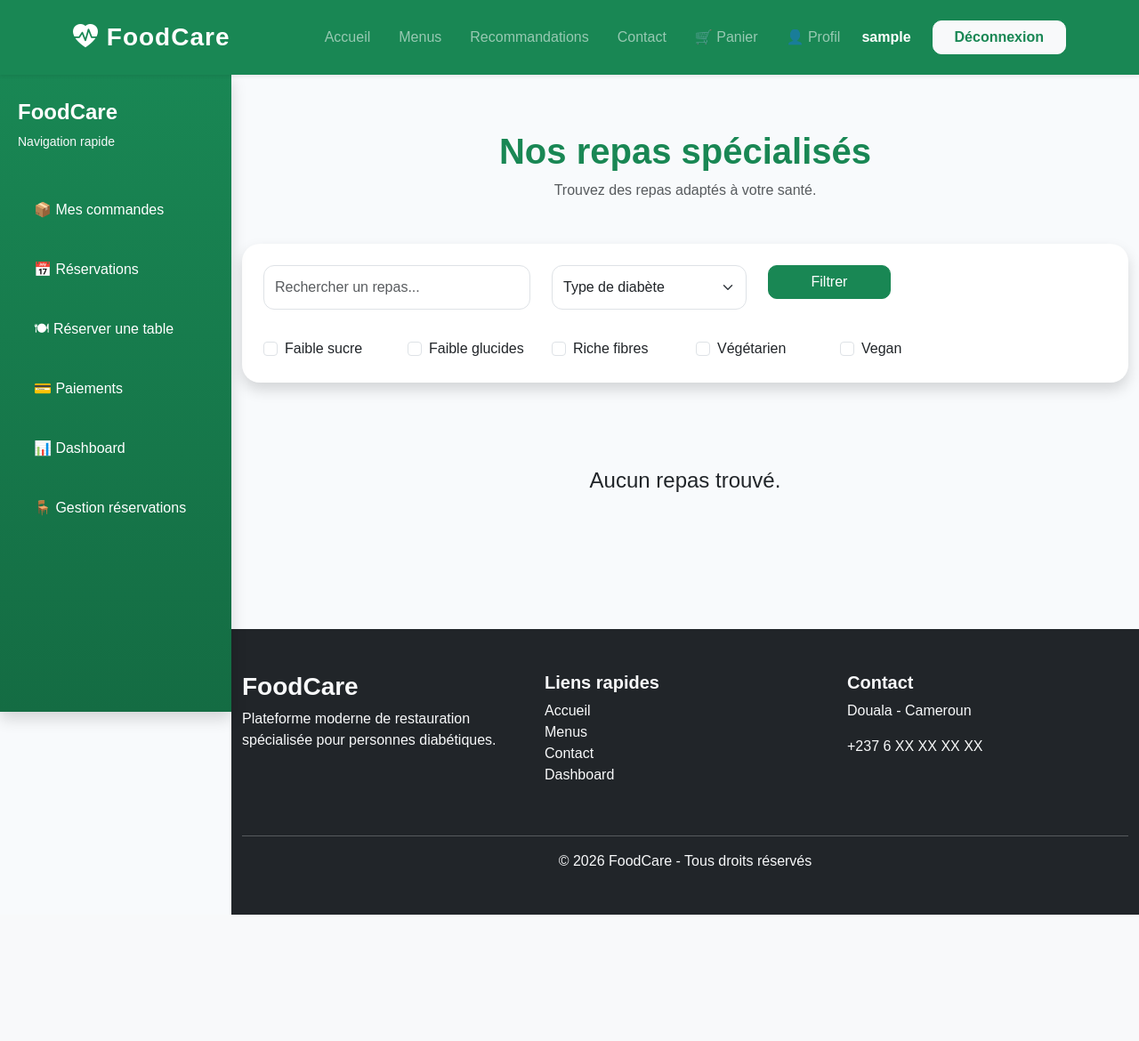
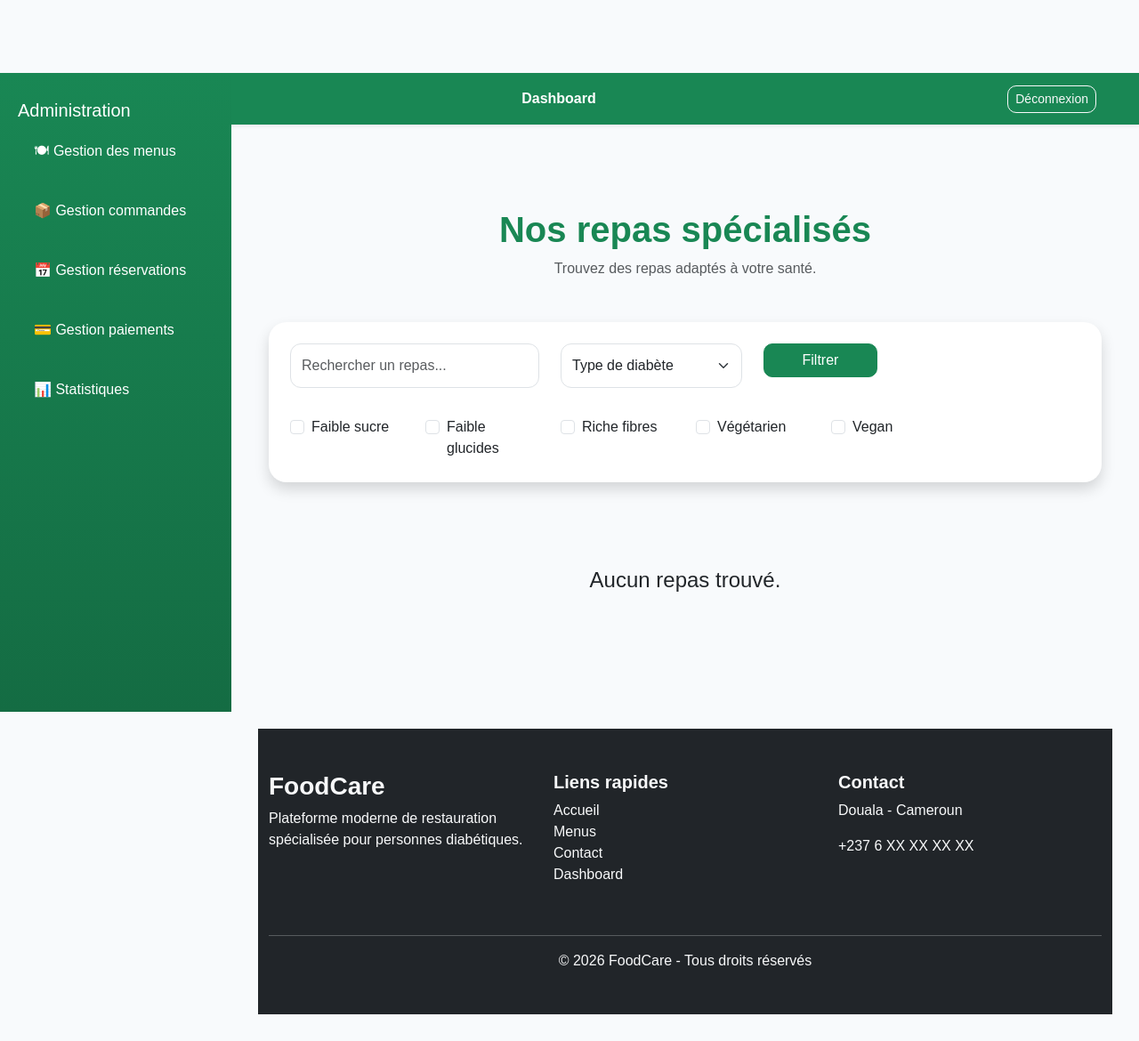
Before and after one commit to mmslandry8-dev/foodcare, a Django app: page /meals/ in a window 1280 px wide. Shown: the whole page at 89% size. Before the commit the page ends 1028 px from the top, so only its background shows below. Run offline with Django 5.2, Linux system fonts and the light colour scheme; the visitor is signed in with stand-in values (Sample User, id 1); data that the repository does not hold is empty.

Commit message:
Refonte navigation admin client

```diff
--- a/static/css/style.css
+++ b/static/css/style.css
@@ -326,3 +326,26 @@ body {
 
     padding-top: 82px;
 }
+
+/* =======================
+   CONTENU AVEC SIDEBAR
+======================= */
+
+.content-area {
+
+    margin-left: 260px;
+    padding: 30px;
+    min-height: 80vh;
+
+}
+
+/* =======================
+   CONTENU SANS SIDEBAR
+======================= */
+
+.content-area-full {
+
+    padding: 30px;
+    min-height: 80vh;
+
+}
--- a/templates/base.html
+++ b/templates/base.html
@@ -55,10 +55,28 @@
 
 
      <!-- MAIN CONTENT -->
-    <main class="main-content">
+    <main class="
+        {% if user.is_authenticated %}
+            content-area
+        {% else %}
+            content-area-full
+        {% endif %}
+    ">
 
         <!-- SIDEBAR -->
-        {% include 'partials/sidebar.html' %}
+        {% if user.is_authenticated %}
+
+            {% if user.is_staff %}
+
+                {% include 'partials/admin_sidebar.html' %}
+
+            {% else %}
+
+                {% include 'partials/client_sidebar.html' %}
+
+            {% endif %}
+
+        {% endif %}
 
         <!-- MESSAGES DJANGO -->
         {% include 'partials/messages.html' %}
--- a/templates/core/home.html
+++ b/templates/core/home.html
@@ -29,17 +29,17 @@
 
                 <div class="mt-4">
 
-                    <a href="#"
+                    <a href="{% url 'meal_list' %}"
                        class="btn btn-success btn-lg px-5 me-3">
 
                         Commander
 
                     </a>
 
-                    <a href="#"
+                    <a href="{% url 'reserve_table' %}"
                        class="btn btn-outline-success btn-lg px-5">
 
-                        Découvrir
+                        Réserver une table
 
                     </a>
 
--- /dev/null
+++ b/templates/partials/admin_sidebar.html
@@ -0,0 +1,41 @@
+<aside class="sidebar">
+
+    <h5 class="sidebar-title">
+        Administration
+    </h5>
+
+    <ul class="sidebar-menu">
+
+        <li>
+            <a href="{% url 'menu_management' %}">
+                🍽 Gestion des menus
+            </a>
+        </li>
+
+        <li>
+            <a href="{% url 'admin_orders' %}">
+                📦 Gestion commandes
+            </a>
+        </li>
+
+        <li>
+            <a href="{% url 'admin_reservations' %}">
+                📅 Gestion réservations
+            </a>
+        </li>
+
+        <li>
+            <a href="{% url 'admin_payments' %}">
+                💳 Gestion paiements
+            </a>
+        </li>
+
+        <li>
+            <a href="{% url 'dashboard' %}">
+                📊 Statistiques
+            </a>
+        </li>
+
+    </ul>
+
+</aside>
--- a/templates/partials/navbar.html
+++ b/templates/partials/navbar.html
@@ -1,175 +1,104 @@
-<nav class="navbar navbar-expand-lg navbar-dark bg-success shadow-sm py-3 fixed-top">
+<nav class="navbar navbar-expand-lg navbar-dark bg-success shadow-sm">
 
-    <div class="container">
+    <div class="container-fluid px-4">
+
+        <div class="row w-100 align-items-center">
 
             <!-- LOGO -->
+
+            <div class="col-lg-4">
+
                 <a class="navbar-brand fw-bold fs-3"
                    href="{% url 'home' %}">
 
-            <i class="bi bi-heart-pulse-fill"></i>
-
-            FoodCare
+                    ❤️ FoodCare
 
                 </a>
 
-        <!-- TOGGLER -->
-        <button
-            class="navbar-toggler"
-            type="button"
-            data-bs-toggle="collapse"
-            data-bs-target="#navbarContent">
+            </div>
 
-            <span class="navbar-toggler-icon"></span>
+            <!-- CENTRE -->
 
-        </button>
+            <div class="col-lg-4 text-center">
 
-        <!-- MENU -->
-        <div
-            class="collapse navbar-collapse"
-            id="navbarContent">
+                {% if user.is_authenticated and user.is_staff %}
 
-            <ul class="navbar-nav ms-auto align-items-lg-center">
+                    <a href="{% url 'dashboard' %}"
+                       class="nav-link text-white fw-bold">
 
-                <!-- ACCUEIL -->
-                <li class="nav-item mx-2">
-
-                    <a class="nav-link"
-                       href="{% url 'home' %}">
-
-                        Accueil
+                        Dashboard
 
                     </a>
 
-                </li>
+                {% else %}
 
-                <!-- MENUS -->
-                <li class="nav-item mx-2">
+                    <a href="{% url 'home' %}"
+                       class="nav-link d-inline text-white mx-2">
+                        Accueil
+                    </a>
 
-                    <a class="nav-link"
-                       href="{% url 'meal_list' %}">
+                    <a href="{% url 'meal_list' %}"
+                       class="nav-link d-inline text-white mx-2">
+                        Menus
+                    </a>
 
-                        Menus
+                    <a href="{% url 'recommendations' %}"
+                       class="nav-link d-inline text-white mx-2">
+                        Recommandations
+                    </a>
+
+                    <a href="#"
+                       class="nav-link d-inline text-white mx-2">
+                        Contact
+                    </a>
+
+                {% endif %}
+
+            </div>
+
+            <!-- DROITE -->
+
+            <div class="col-lg-4 text-end">
+
+                {% if user.is_authenticated %}
+
+                    {% if not user.is_staff %}
+
+                        <a href="{% url 'profile' %}"
+                           class="btn btn-light btn-sm me-2">
+
+                            Profil
 
                         </a>
 
-                </li>
-
-                <li class="nav-item mx-2">
-
-                    <a class="nav-link"
-                        href="{% url 'recommendations' %}">
-
-                            Recommandations
-
-                    </a>
-
-                </li>
-
-                <!-- CONTACT -->
-                <li class="nav-item mx-2">
-
-                    <a class="nav-link"
-                       href="#">
-
-                        Contact
-
-                    </a>
-
-                </li>
-
-                <!-- PANIER -->
-                {% if user.is_authenticated %}
-
-                    <li class="nav-item mx-2">
-
-                        <a class="nav-link position-relative"
-                           href="{% url 'cart' %}">
-
-                            🛒 Panier
-
-                            {% if cart_count > 0 %}
-
-                                <span class="badge rounded-pill bg-danger">
-
-                                    {{ cart_count }}
-
-                                </span>
-
                     {% endif %}
 
-                        </a>
-
-                    </li>
-
-                {% endif %}
-
-                <!-- PROFIL -->
-                {% if user.is_authenticated %}
-
-                    <li class="nav-item mx-2">
-
-                        <a class="nav-link"
-                           href="{% url 'profile' %}">
-
-                            👤 Profil
-
-                        </a>
-
-                    </li>
-
-                {% endif %}
-
-                <!-- AUTH -->
-                {% if user.is_authenticated %}
-
-                    <li class="nav-item mx-2">
-
-                        <span class="text-white fw-bold">
-
-                            {{ user.username }}
-
-                        </span>
-
-                    </li>
-
-                    <li class="nav-item ms-lg-3">
-
                     <a href="{% url 'logout' %}"
-                           class="btn btn-light text-success fw-bold px-4">
+                       class="btn btn-outline-light btn-sm">
 
                         Déconnexion
 
                     </a>
 
-                    </li>
-
                 {% else %}
 
-                    <li class="nav-item ms-lg-3">
-
                     <a href="{% url 'login' %}"
-                           class="btn btn-light text-success fw-bold px-4 me-2">
+                       class="btn btn-light btn-sm me-2">
 
                         Connexion
 
                     </a>
 
-                    </li>
-
-                    <li class="nav-item">
-
                     <a href="{% url 'register' %}"
-                           class="btn btn-outline-light fw-bold px-4">
+                       class="btn btn-outline-light btn-sm">
 
                         Inscription
 
                     </a>
 
-                    </li>
-
                 {% endif %}
 
-            </ul>
+            </div>
 
         </div>
 
```
Also changed, not shown: templates/partials/client_sidebar.html (renamed from templates/partials/sidebar.html). Lines whose indentation alone changed are shown as unchanged.
